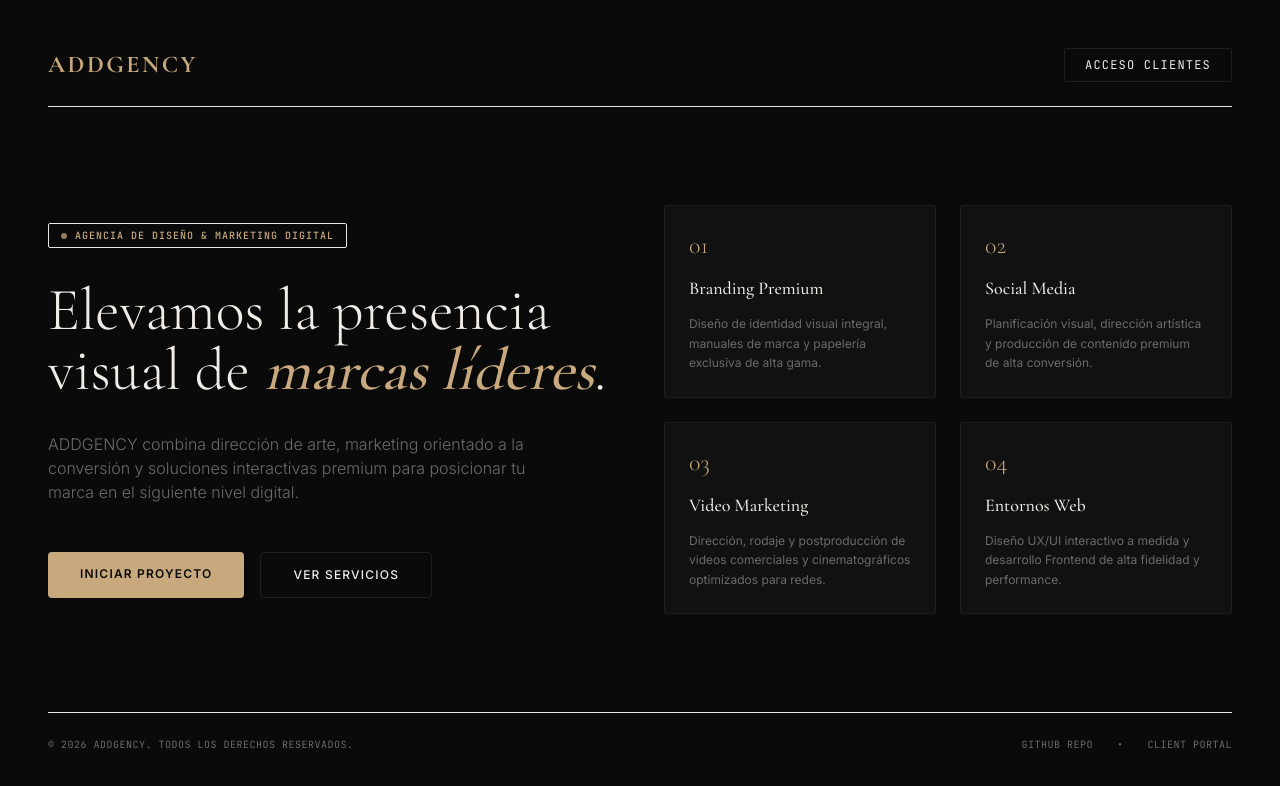
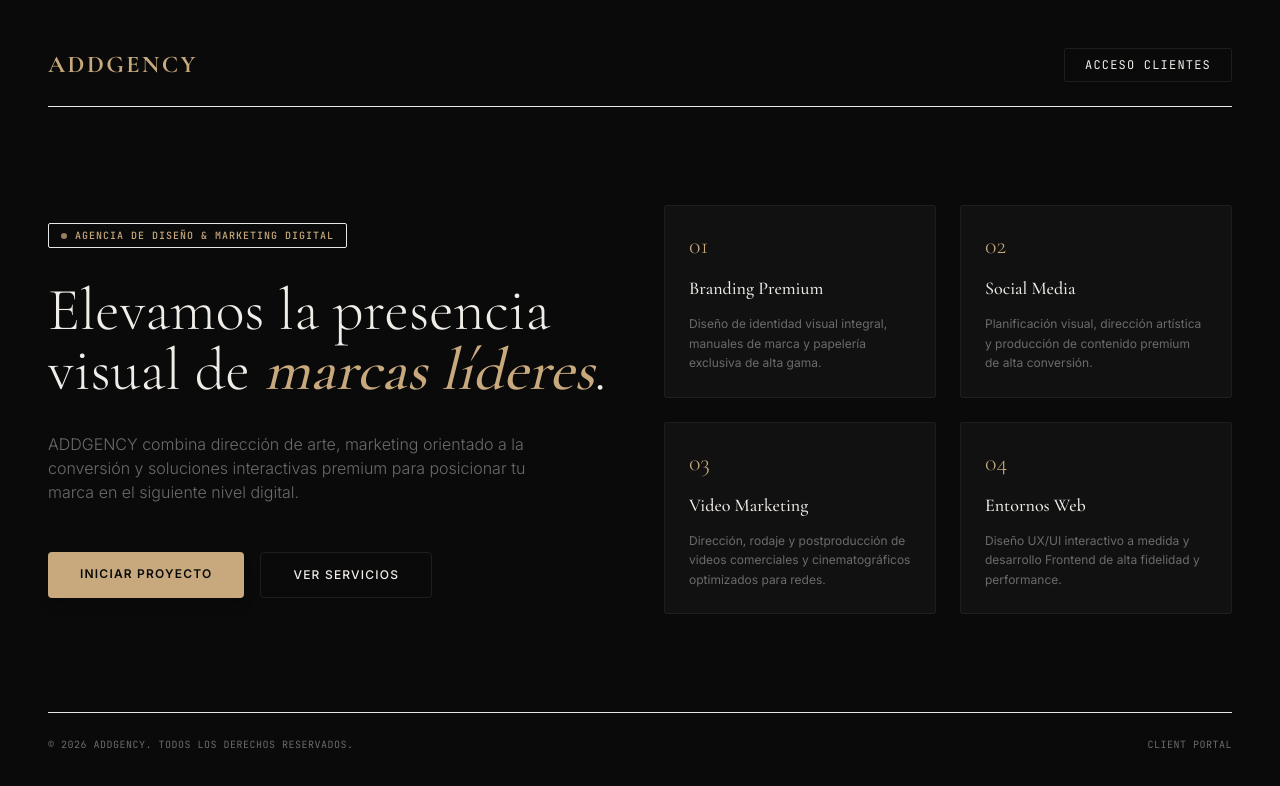
Before and after one commit to SUPERMITA777/addgency, a Next.js app: page / in a window 1280 px wide. Shown: the top 786 px of the page. Built offline with nearby package versions, Linux system fonts and the light colour scheme.

Commit message:
fix: remove github link from public landing footer and update firestore.rules to safely check for profile existence

```diff
--- a/app/(public)/page.tsx
+++ b/app/(public)/page.tsx
@@ -88,10 +88,6 @@ export default function PublicLanding() {
       <footer className="max-w-7xl mx-auto w-full text-center border-t border-border/40 pt-6 text-[10px] text-muted font-mono uppercase tracking-wider flex flex-col sm:flex-row justify-between gap-4">
         <div>&copy; {new Date().getFullYear()} ADDGENCY. Todos los derechos reservados.</div>
         <div className="flex justify-center space-x-6">
-          <a href="https://github.com/SUPERMITA777/addgency" target="_blank" rel="noopener noreferrer" className="hover:text-accent transition duration-200">
-            GitHub Repo
-          </a>
-          <span>&bull;</span>
           <Link href="/login" className="hover:text-accent transition duration-200">
             Client Portal
           </Link>
```
Also changed, not shown: 1 other file (tests, documents, lock files or other folders).
